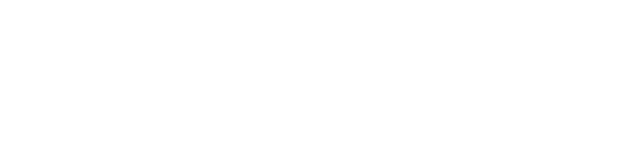
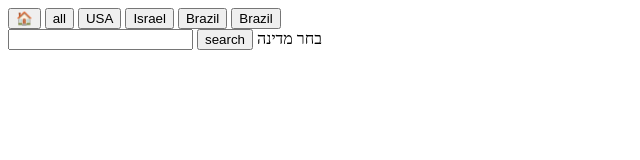
Before and after one commit to srayaIt/Countries, a plain HTML site: page index.html in a window 1280 px wide. Shown: the whole page, without its empty margins (0-640 px from the left). Drawn offline with Linux system fonts and the light colour scheme.

Commit message:
Add initial project structure with HTML layout and VSCode settings

```diff
--- a/index.html
+++ b/index.html
@@ -6,6 +6,34 @@
     <title>Document</title>
 </head>
 <body>
+ <!-- תחילת heder  -->
+        <header>
+           <nav>
+            <BUtton id="ID_HOM">🏠</BUtton>
+            <BUtton id="ID_ALL">all</BUtton>
+            <BUtton id="ID_USA">USA</BUtton>
+            <BUtton id="ID_Israel">Israel</BUtton>
+            <BUtton id="ID_Brazil">Brazil</BUtton>
+            <BUtton id="ID_UK">Brazil</BUtton>
+
+
+           </nav>
+           <input type="text" id="id_search" >
+           <button onclick="search" >search</button>
+          <label id="" for="">בחר מדינה</label>
+
+
+        </header><p></p>
+        <!-- סוף heder  -->
+         <!-- תחילת mian -->
+          <main></main>
+          <!-- סןף main  -->
+           <!-- תחילת footer  -->
+           <footer></footer>
+           <!-- םןף footer  -->
+
+
+
 
 </body>
 </html>
```
Also changed, not shown: js/app.js (added), 1 other file.
